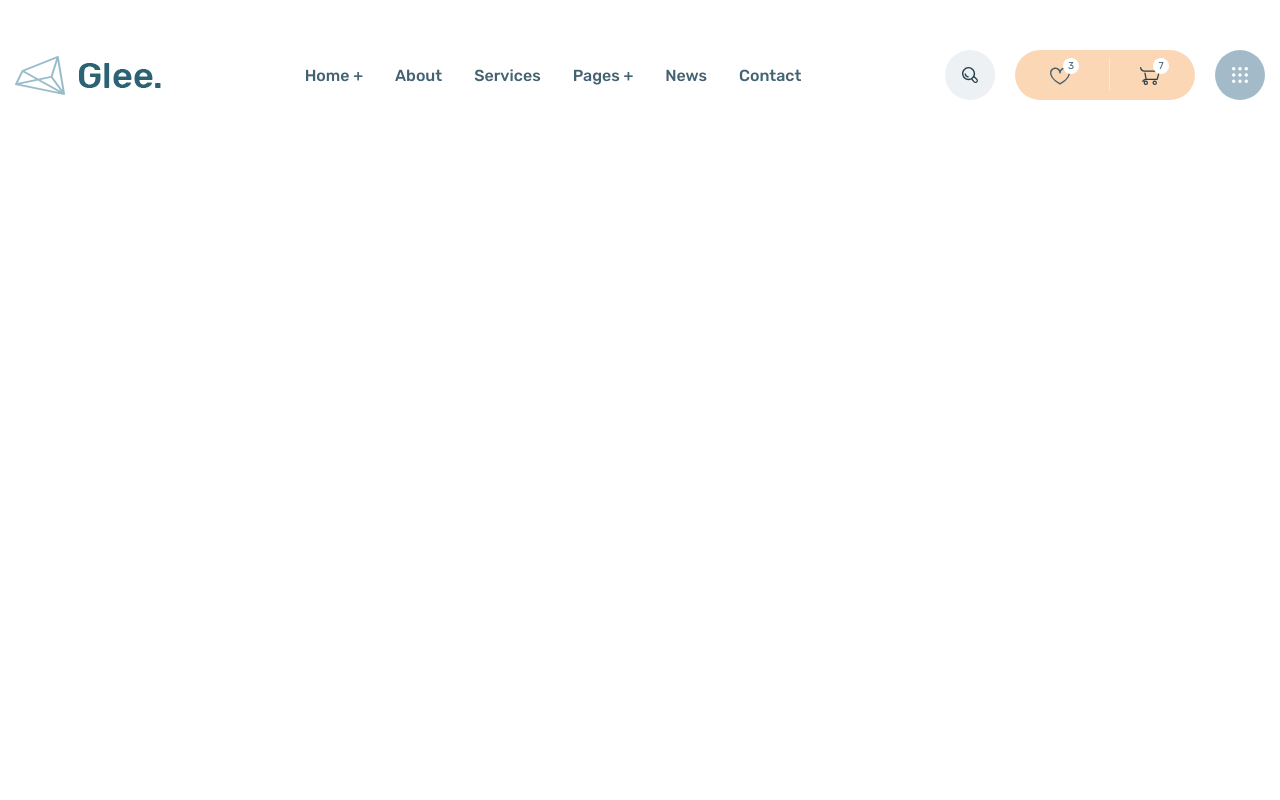
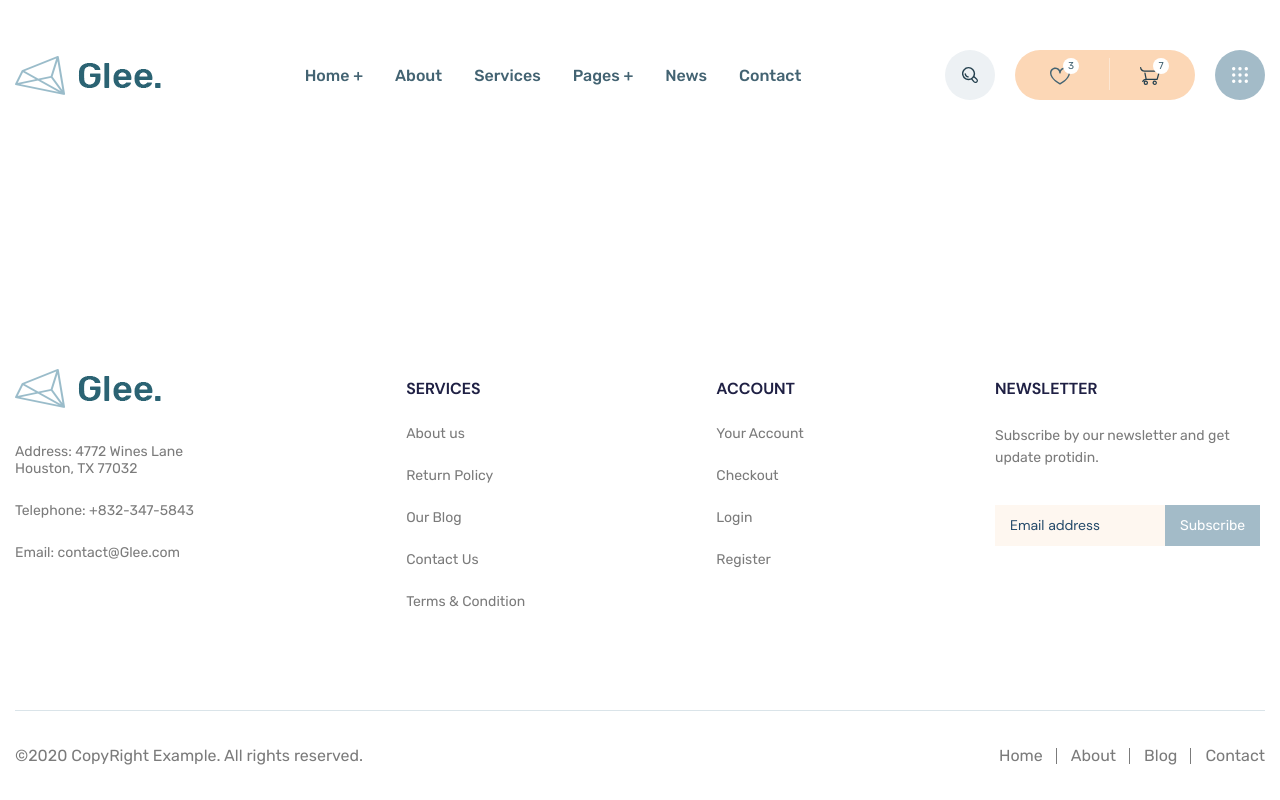
Before and after one commit to korchinmv/glee, a website: page app/index.html in a window 1280 px wide. Drawn offline with Linux system fonts and the light colour scheme.

Commit message:
added footer 100%

```diff
--- a/app/index.html
+++ b/app/index.html
@@ -98,16 +98,127 @@
     </nav>
   </div>
 </header>
-
-  <main>
-
+  <main class="main">
 
   </main>
+  <footer class="footer">
+  <div class="container">
+    <div class="footer-top">
+      <div class="footer-top__item footer-top__adress">
+        <a class="logo footer-top__logo" href="">
+          <img class="logo__img" src="images/logo.png" alt="logo" width="146" height="39">
+        </a>
 
+        <address class="footer-top__box">
+          <a class="footer-top__box-link" href="#">Address: 4772 Wines Lane
+            Houston, TX 77032</a>
+          <a class="footer-top__box-link" href="tel:+8323475843">Telephone: +832-347-5843</a>
+          <a class="footer-top__box-link" href="mailto:contact@Glee.com">Email: contact@Glee.com</a>
+        </address>
+      </div>
 
+      <div class="footer-top__item footer-top__services">
+        <h5 class="footer-top__title">Services</h5>
+        <ul class="footer-top__list">
+          <li class="footer-top__list-item">
+            <a class="footer-top__list-link" href="#">
+              About us
+            </a>
+          </li>
+          <li class="footer-top__list-item">
+            <a class="footer-top__list-link" href="#">
+              Return Policy
+            </a>
+          </li>
+          <li class="footer-top__list-item">
+            <a class="footer-top__list-link" href="#">
+              Our Blog
+            </a>
+          </li>
+          <li class="footer-top__list-item">
+            <a class="footer-top__list-link" href="#">
+              Contact Us
+            </a>
+          </li>
+          <li class="footer-top__list-item">
+            <a class="footer-top__list-link" href="#">
+              Terms & Condition
+            </a>
+          </li>
+        </ul>
+      </div>
 
+      <div class="footer-top__item footer-top__account">
+        <h5 class="footer-top__title">Account</h5>
+        <ul class="footer-top__list">
+          <li class="footer-top__list-item">
+            <a class="footer-top__list-link" href="#">
+              Your Account
+            </a>
+          </li>
+          <li class="footer-top__list-item">
+            <a class="footer-top__list-link" href="#">
+              Checkout
+            </a>
+          </li>
+          <li class="footer-top__list-item">
+            <a class="footer-top__list-link" href="#">
+              Login
+            </a>
+          </li>
+          <li class="footer-top__list-item">
+            <a class="footer-top__list-link" href="#">
+              Register
+            </a>
+          </li>
+        </ul>
+      </div>
+
+      <div class="footer-top__item footer-top__newsletter">
+        <h5 class="footer-top__title">newsletter</h5>
+        <div class="footer-top__text">
+          <p>Subscribe by our newsletter and get
+            update protidin.</p>
+        </div>
+
+        <form class="subscribe-form" action="#">
+          <label class="sr-only" for="form-subscribe">Форма подписки клиентов</label>
+          <input class="subscribe-form__input" type="email" name="form-subscribe" id="form-subscribe"
+            placeholder="Email address" required>
+          <button class="btn" type="submit">Subscribe</button>
+        </form>
+      </div>
+    </div>
+
+    <div class="footer-bottom">
+      <span class="footer-bottom__copy">©2020 CopyRight Example. All rights reserved.</span>
+
+      <ul class="footer-bottom__nav">
+        <li class="footer-bottom__nav-item">
+          <a class="footer-bottom__nav-link" href="#">
+            Home
+          </a>
+        </li>
+        <li class="footer-bottom__nav-item">
+          <a class="footer-bottom__nav-link" href="#">
+            About
+          </a>
+        </li>
+        <li class="footer-bottom__nav-item">
+          <a class="footer-bottom__nav-link" href="#">
+            Blog
+          </a>
+        </li>
+        <li class="footer-bottom__nav-item">
+          <a class="footer-bottom__nav-link" href="#">
+            Contact
+          </a>
+        </li>
+      </ul>
+    </div>
+  </div>
+</footer>
   <script src="js/main.min.js"></script>
-
 </body>
 
 </html>
--- a/app/modules/scss/_global.scss
+++ b/app/modules/scss/_global.scss
@@ -1,4 +1,15 @@
+html,
 body {
+  height: 100%;
+}
+
+.main {
+  flex-grow: 1;
+}
+
+body {
+  display: flex;
+  flex-direction: column;
   font-size: 16px;
   background-color: $white;
   color: $blue-300;
@@ -24,3 +35,14 @@ body {
   clip: rect(0 0 0 0);
   overflow: hidden;
 }
+
+.btn {
+  background-color: $blue-100;
+  color: $white;
+  padding: 12px 15px;
+  transition: background-color 0.3s;
+
+  &:hover {
+    background-color: $blue-300;
+  }
+}
--- a/app/modules/scss/_reset.scss
+++ b/app/modules/scss/_reset.scss
@@ -47,6 +47,7 @@ button,
 textarea,
 select {
   font: inherit;
+  border: none;
 }
 
 button {
--- a/app/modules/scss/_vars.scss
+++ b/app/modules/scss/_vars.scss
@@ -2,10 +2,15 @@
 
 $white: #fff;
 
+$blue: #dae4e9;
 $blue-100: #a3bbc8;
 $blue-300: #436372;
+$blue-700: #234969;
+$blue-900: #1f2044;
 
 $grey: #edf1f4;
+$grey-400: #7b7b7b;
 
+$beige: #fef7f0;
 $beige-100: #fde7d3;
 $beige-200: #fcd7b6;
--- a/app/modules/scss/components/_footer.scss
+++ b/app/modules/scss/components/_footer.scss
@@ -0,0 +1,128 @@
+.footer {
+  color: $grey-400;
+}
+
+.footer-top {
+  border-bottom: 1px solid $blue;
+  padding: 75px 0;
+  display: flex;
+  justify-content: space-between;
+  font-size: 14px;
+
+  &__adress {
+    max-width: 200px;
+  }
+
+  &__services,
+  &__account {
+    max-width: 170px;
+    margin-top: 10px;
+  }
+
+  &__newsletter {
+    max-width: 270px;
+    margin-top: 10px;
+  }
+
+  &__logo {
+    margin-bottom: 25px;
+    display: block;
+  }
+
+  &__title {
+    margin-bottom: 25px;
+    color: $blue-900;
+    line-height: 1.3;
+    font-size: 16px;
+    font-family: DMSans-Bold;
+    font-weight: 700;
+    text-transform: uppercase;
+  }
+
+  &__box-link {
+    margin-bottom: 5px;
+    display: block;
+    transition: color 0.2s;
+    padding: 10px 0;
+
+    &:hover {
+      color: rgba($blue-300, 0.5);
+    }
+  }
+
+  &__list-item {
+    margin-bottom: 25px;
+  }
+
+  &__list-link {
+    padding: 10px 0;
+    transition: color 0.2s;
+
+    &:hover {
+      color: rgba($blue-300, 0.5);
+    }
+  }
+
+  &__text {
+    line-height: 1.6;
+    margin-bottom: 35px;
+
+    p {
+      @include line-clamp(5);
+    }
+  }
+}
+
+.subscribe-form {
+  display: flex;
+
+  &__input {
+    outline: transparent;
+    background-color: $beige;
+    max-width: 170px;
+    width: 100%;
+    padding: 12px 15px;
+    margin: 0;
+
+    &::placeholder {
+      color: $blue-700;
+      font-family: DMSans-Regular;
+      font-weight: 400;
+    }
+  }
+}
+
+.footer-bottom {
+  padding: 35px 0;
+  display: flex;
+  justify-content: space-between;
+  align-items: center;
+
+  &__nav {
+    display: flex;
+  }
+
+  &__nav-item {
+    transition: color 0.2s;
+    position: relative;
+
+    &:hover {
+      color: rgba($blue-300, 0.5);
+    }
+  }
+
+  &__nav-item:not(:first-child) {
+    margin-left: 28px;
+
+    &:before {
+      content: "";
+      position: absolute;
+      height: 16px;
+      width: 1px;
+      background-color: $grey-400;
+      display: block;
+      top: 2px;
+      left: -15px;
+    }
+  }
+}
--- a/app/modules/scss/components/_header.scss
+++ b/app/modules/scss/components/_header.scss
@@ -5,6 +5,12 @@
     display: flex;
     justify-content: space-between;
     align-items: center;
+  }
+}
+
+.logo {
+  &__img {
+    object-fit: contain;
   }
 }
 
--- a/app/modules/scss/style.scss
+++ b/app/modules/scss/style.scss
@@ -6,3 +6,4 @@
 @import "global";
 
 @import "components/header";
+@import "components/footer";
```
Also changed, not shown: app/modules/html/components/_footer.html (+117 -0 lines), app/modules/html/index.html (+1 -6 lines), app/css/style.min.css.
